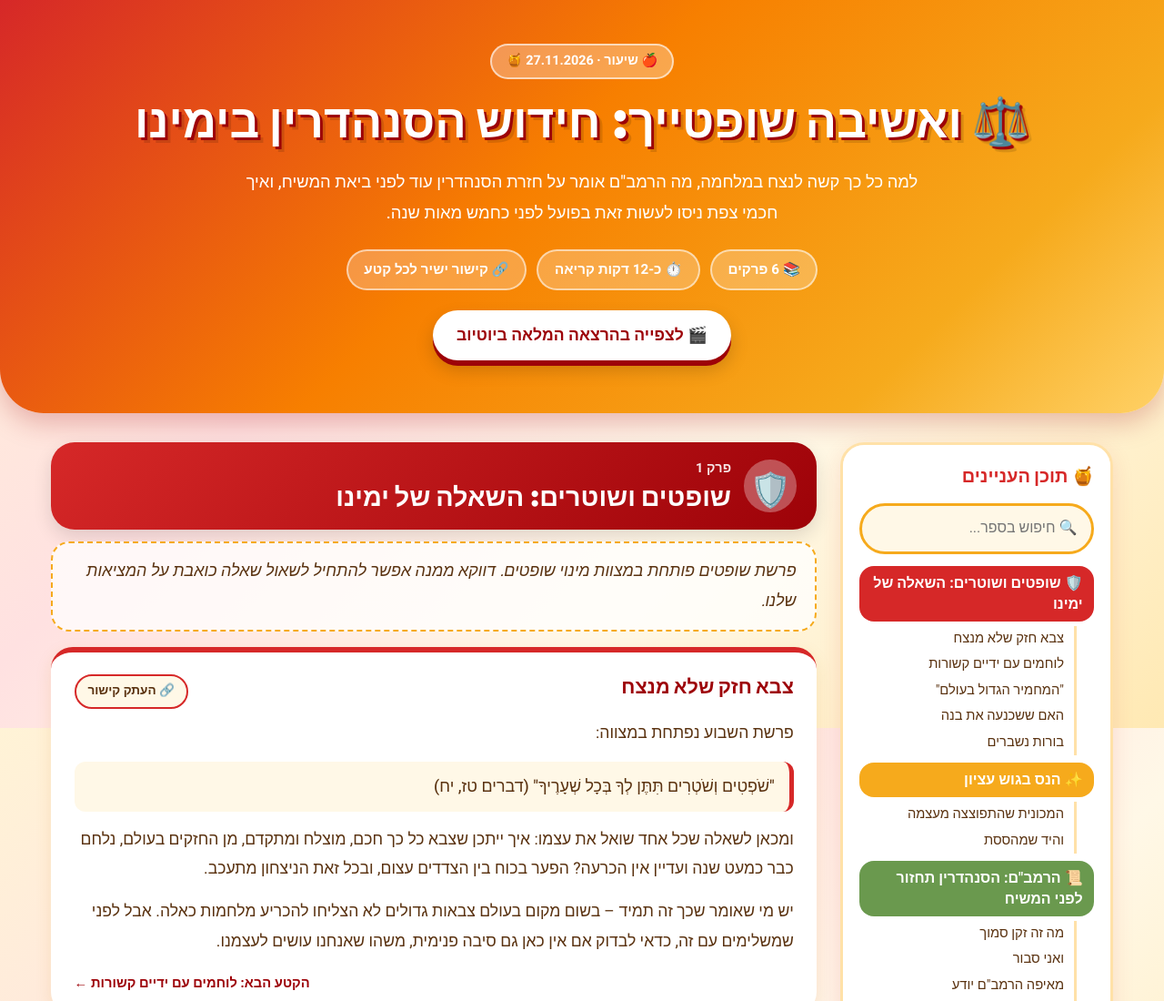
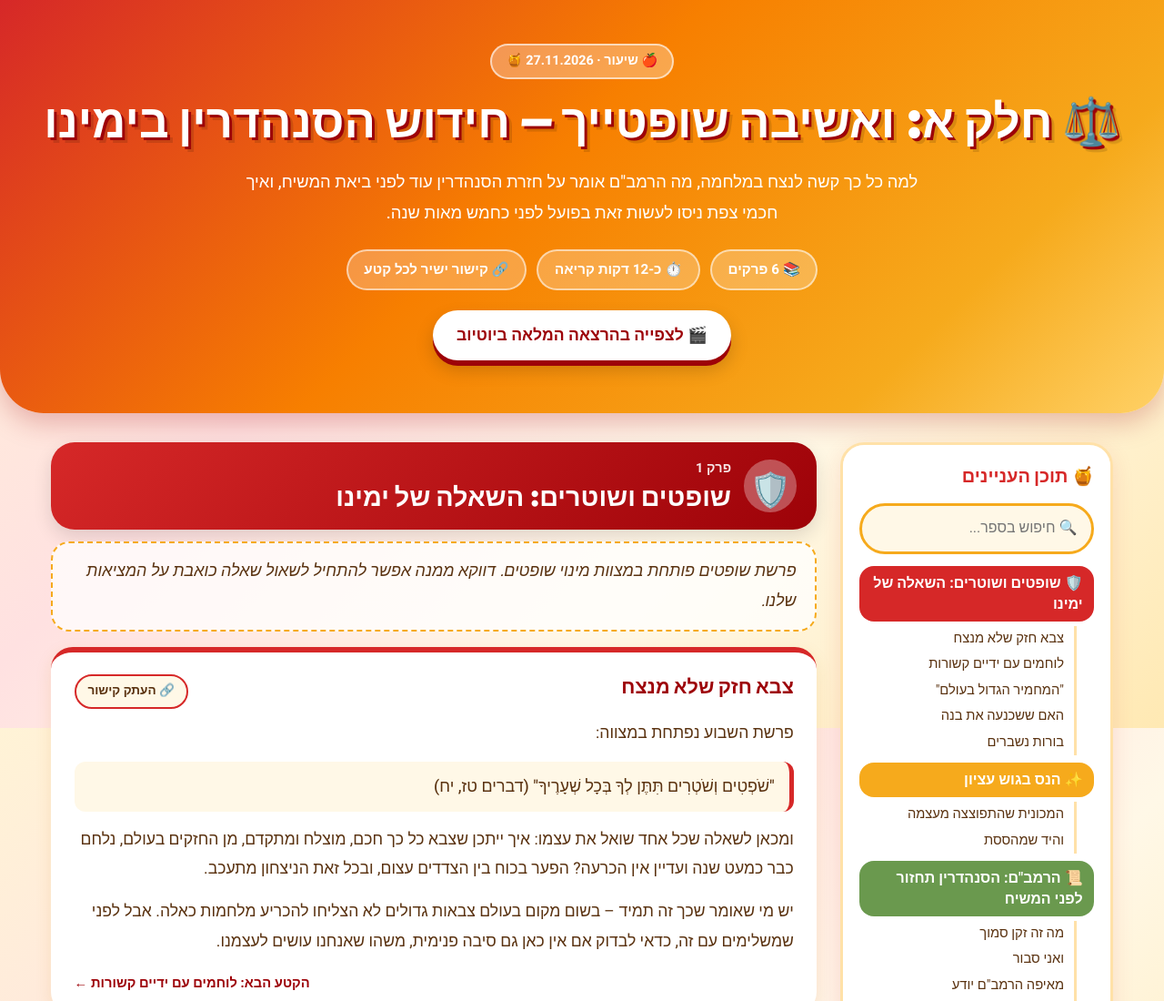
Before and after one commit to yudataub/lessons, a plain HTML site: page renewing-the-sanhedrin-today.html in a window 1280 px wide. Shown: the top 1100 px of the page at 91% size. Drawn offline with Linux system fonts and the light colour scheme.

Commit message:
book update: renewing-the-sanhedrin-today.html

```diff
--- a/renewing-the-sanhedrin-today.html
+++ b/renewing-the-sanhedrin-today.html
@@ -3,7 +3,7 @@
 <head>
 <meta charset="UTF-8">
 <meta name="viewport" content="width=device-width, initial-scale=1">
-<title>⚖️ ואשיבה שופטייך: חידוש הסנהדרין בימינו</title>
+<title>⚖️ חלק א: ואשיבה שופטייך – חידוש הסנהדרין בימינו</title>
 <meta name="description" content="למה כל כך קשה לנצח במלחמה, מה הרמב&quot;ם אומר על חזרת הסנהדרין עוד לפני ביאת המשיח, ואיך חכמי צפת ניסו לעשות זאת בפועל לפני כחמש מאות שנה.">
 <link rel="preconnect" href="https://fonts.googleapis.com">
 <link rel="preconnect" href="https://fonts.gstatic.com" crossorigin>
@@ -131,7 +131,7 @@ footer a { color: var(--apple-dark); }
 
 <header class="hero">
   <div class="hero-badge">🍎 שיעור · 27.11.2026 🍯</div>
-  <h1 class="hero-title">⚖️ ואשיבה שופטייך: חידוש הסנהדרין בימינו</h1>
+  <h1 class="hero-title">⚖️ חלק א: ואשיבה שופטייך – חידוש הסנהדרין בימינו</h1>
   <p class="hero-subtitle">למה כל כך קשה לנצח במלחמה, מה הרמב&quot;ם אומר על חזרת הסנהדרין עוד לפני ביאת המשיח, ואיך חכמי צפת ניסו לעשות זאת בפועל לפני כחמש מאות שנה.</p>
   <div class="hero-stats">
     <div class="stat-bubble">📚 6 פרקים</div>
```
